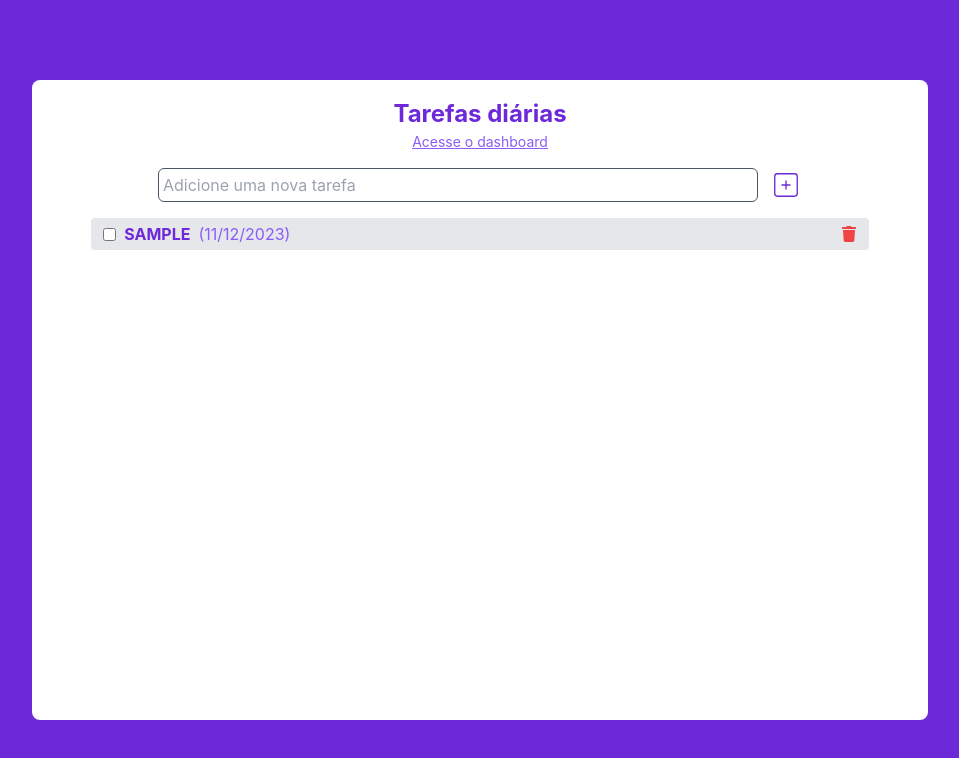
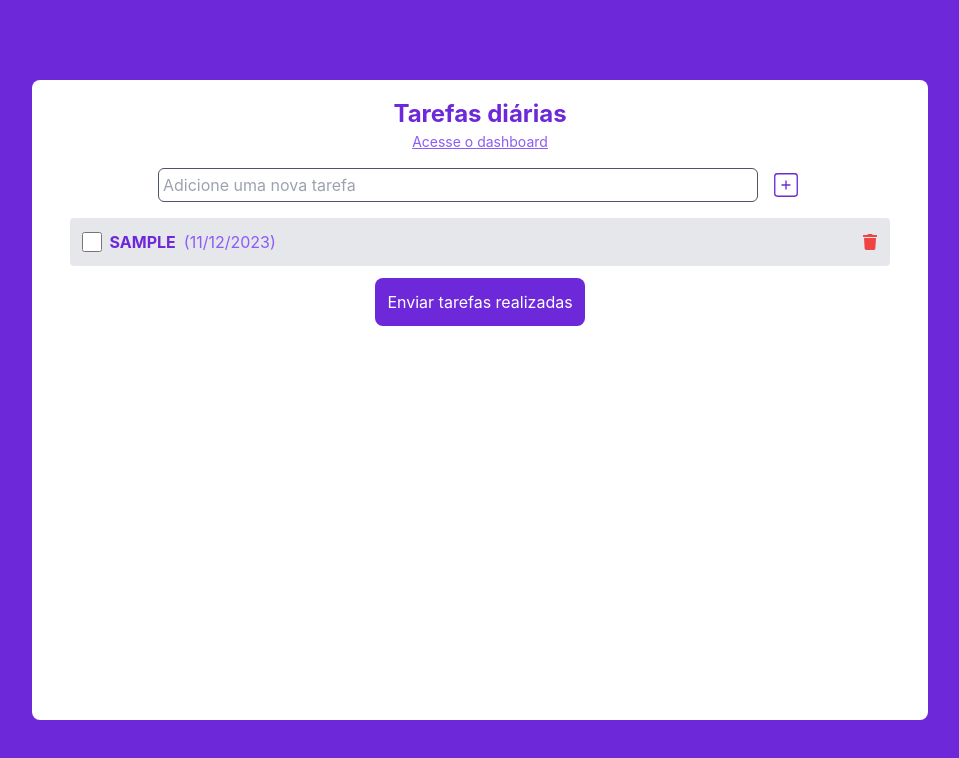
Before and after one commit to Adrianodbs/To-do-List-daily, a React (Vite) app: page / in a window 1280 px wide. Both pictures are taken after typing "Sample" into the empty fields and a click on the button 946 px from the left and 185 px from the top of the page. Shown: the top 758 px of the page, without its empty margins (160-1119 px from the left). Built offline with nearby package versions, Linux system fonts and the light colour scheme.

Commit message:
Feat: create task done array

```diff
--- a/src/components/Task.tsx
+++ b/src/components/Task.tsx
@@ -1,17 +1,45 @@
 import { FaTrash } from 'react-icons/fa'
+import { TaskContextProps, useTaskContext } from '../contexts/taskContext'
 
 interface TaskProps {
+  id: string
   title: string
   date: string
   onClick: () => void
 }
 
-export default function Task({ title, date, onClick }: TaskProps) {
+export default function Task({ id, title, date, onClick }: TaskProps) {
+  const { tasks, setTasks } = useTaskContext() as TaskContextProps
+
+  const task = tasks.find(task => task.id === id)
+
+  if (!task) {
+    return null // Handle the case when the task is not found
+  }
+
+  const handleCheckboxChange = () => {
+    const updatedTasks = tasks.map(t =>
+      t.id === id ? { ...t, isChecked: !t.isChecked } : t
+    )
+    setTasks(updatedTasks)
+  }
+
   return (
-    <div className="flex w-[90%] bg-gray-200 rounded h-8 p-3 items-center justify-between">
+    <div className="flex w-[95%] bg-gray-200 rounded min-h-8 p-3 items-center justify-between">
       <div className="flex items-center gap-2">
-        <input type="checkbox" />
-        <p className="uppercase font-bold">{title}</p>
+        <input
+          type="checkbox"
+          className="form-checkbox h-5 w-5 text-violet-600"
+          checked={task.isChecked || false}
+          onChange={handleCheckboxChange}
+        />
+        <p
+          className={`uppercase font-bold ${
+            task.isChecked ? 'line-through' : ''
+          }`}
+        >
+          {title}
+        </p>
         <span className="text-violet-500">({date})</span>
       </div>
       <FaTrash className="text-red-500 cursor-pointer" onClick={onClick} />
--- a/src/contexts/taskContext.tsx
+++ b/src/contexts/taskContext.tsx
@@ -8,6 +8,7 @@ export interface TaskItemProps {
   id: string
   title: string
   date: string
+  isChecked: boolean
 }
 
 export interface TaskContextProps {
@@ -15,6 +16,8 @@ export interface TaskContextProps {
   setNewTask: React.Dispatch<React.SetStateAction<string>>
   tasks: TaskItemProps[]
   setTasks: React.Dispatch<React.SetStateAction<TaskItemProps[]>>
+  taskDone: TaskItemProps[]
+  setTaskDone: React.Dispatch<React.SetStateAction<TaskItemProps[]>>
 }
 
 const TaskContext = createContext<TaskContextProps | undefined>(undefined)
@@ -22,19 +25,33 @@ const TaskContext = createContext<TaskContextProps | undefined>(undefined)
 export function TaskProvider({ children }: ContextProps) {
   const [newTask, setNewTask] = useState('')
   const storedTasks = localStorage.getItem('@tasks-daily')
+  const storedTaskDone = localStorage.getItem('@taskDone-daily')
   const [tasks, setTasks] = useState<TaskItemProps[]>(
     storedTasks ? JSON.parse(storedTasks) : []
   )
 
+  const [taskDone, setTaskDone] = useState<TaskItemProps[]>(
+    storedTaskDone ? JSON.parse(storedTaskDone) : []
+  )
   useEffect(() => {
     storedTasks
   }, [tasks])
 
   useEffect(() => {
+    storedTaskDone
+  }, [taskDone])
+
+  useEffect(() => {
+    localStorage.setItem('@taskDone-daily', JSON.stringify(taskDone))
+  }, [taskDone])
+
+  useEffect(() => {
     localStorage.setItem('@tasks-daily', JSON.stringify(tasks))
   }, [tasks])
   return (
-    <TaskContext.Provider value={{ newTask, setNewTask, tasks, setTasks }}>
+    <TaskContext.Provider
+      value={{ newTask, setNewTask, tasks, setTasks, taskDone, setTaskDone }}
+    >
       {children}
     </TaskContext.Provider>
   )
--- a/src/pages/Dashboard.tsx
+++ b/src/pages/Dashboard.tsx
@@ -2,7 +2,7 @@ import { Link } from 'react-router-dom'
 import { TaskContextProps, useTaskContext } from '../contexts/taskContext'
 
 export default function Dashboard() {
-  const { tasks } = useTaskContext() as TaskContextProps
+  const { taskDone } = useTaskContext() as TaskContextProps
   return (
     <div className="w-full flex justify-center items-center min-h-[100vh] bg-violet-700 text-violet-700">
       <div className="flex flex-col justify-start items-center p-4 max-w-4xl w-[90%] min-h-[80vh] bg-white rounded-lg">
@@ -14,7 +14,7 @@ export default function Dashboard() {
             </p>
           </Link>
         </div>
-        {tasks.map(task => (
+        {taskDone.map(task => (
           <p>{task.title}</p>
         ))}
       </div>
--- a/src/pages/Home.tsx
+++ b/src/pages/Home.tsx
@@ -11,7 +11,7 @@ import {
 import { getCurrentDate } from '../utils/getCurrentDate'
 
 export default function Home() {
-  const { newTask, setNewTask, tasks, setTasks } =
+  const { newTask, setNewTask, tasks, setTasks, taskDone, setTaskDone } =
     useTaskContext() as TaskContextProps
 
   function handleAddTask(event: FormEvent) {
@@ -22,7 +22,8 @@ export default function Home() {
     let newItem = {
       id: uuidv4(),
       title: newTask,
-      date: getCurrentDate()
+      date: getCurrentDate(),
+      isChecked: false
     }
 
     setTasks((allTasks: TaskItemProps[]) => [...allTasks, newItem])
@@ -34,6 +35,17 @@ export default function Home() {
       (task: TaskItemProps) => task.id !== taskId
     )
     setTasks(updatedTasks)
+  }
+
+  function handleTaskDone() {
+    const completedTasks = tasks.filter(task => task.isChecked)
+
+    setTaskDone(prevTaskDone => [...prevTaskDone, ...completedTasks])
+
+    const updatedTasks = tasks.filter(task => !task.isChecked)
+    setTasks(updatedTasks)
+
+    console.log(taskDone)
   }
 
   return (
@@ -58,12 +70,19 @@ export default function Home() {
           {tasks.map(task => (
             <Task
               key={task.id}
+              id={task.id}
               title={task.title}
               onClick={() => handleDelete(task.id)}
               date={task.date}
             />
           ))}
         </div>
+        <button
+          onClick={handleTaskDone}
+          className="bg-violet-700 text-white p-3 mt-3 rounded-lg hover:opacity-80"
+        >
+          Enviar tarefas realizadas
+        </button>
       </div>
     </div>
   )
```
